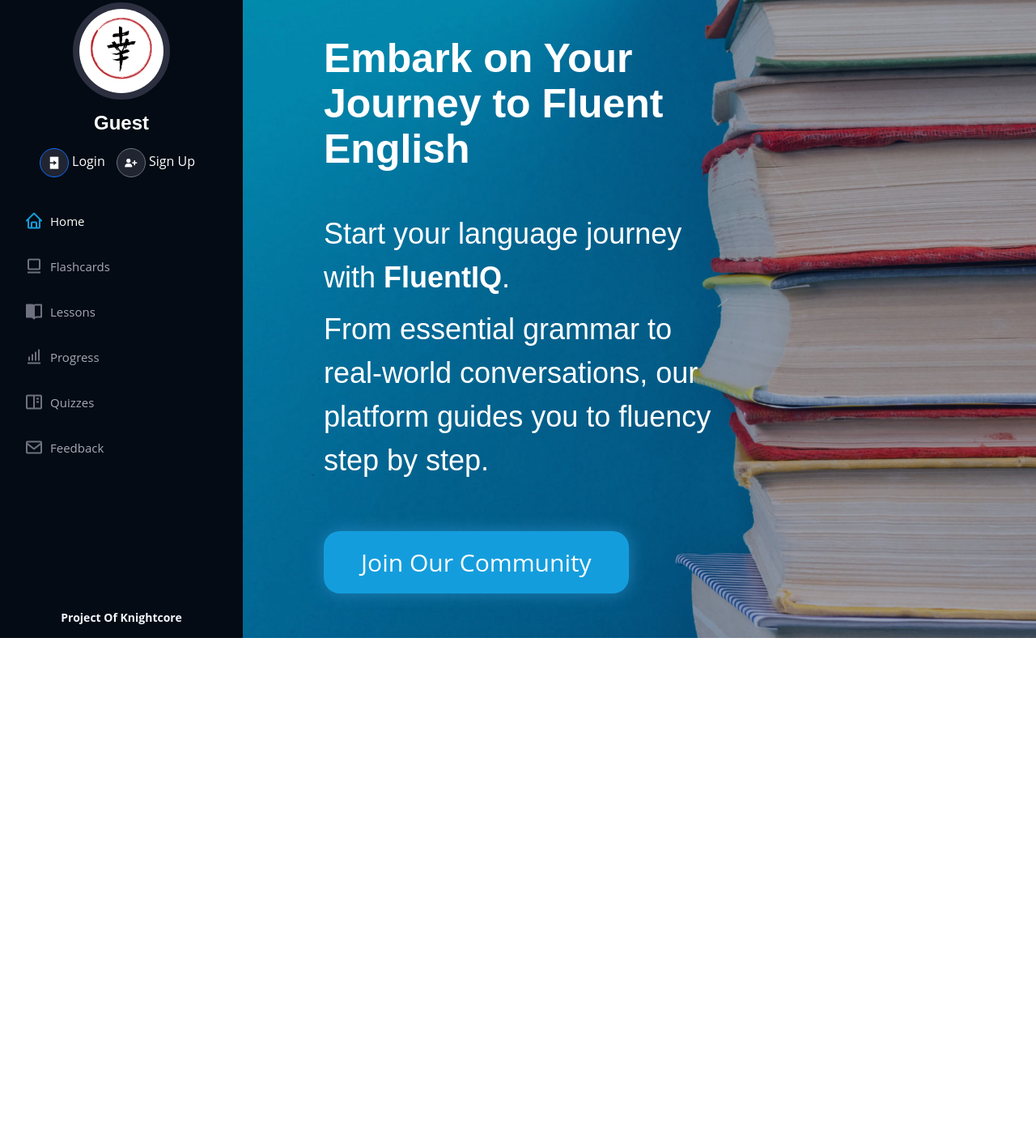
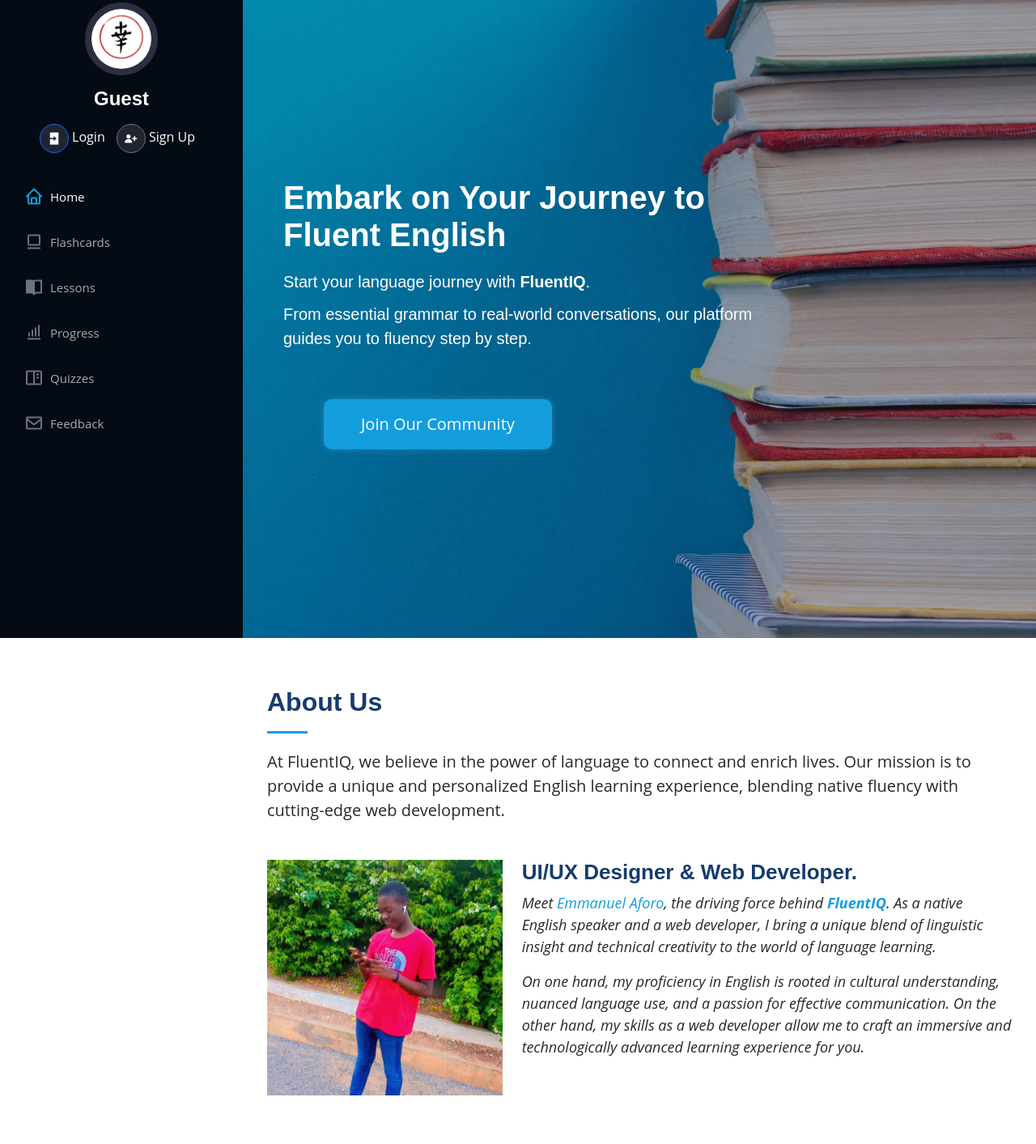
Before and after one commit to Knightcore16/FluentIQ, a plain HTML site: page index.html in a window 1280 px wide. Shown: the part 12-1425 px from the top of the page at 81% size. Before the commit the page ends 800 px from the top, so only its background shows below. Drawn offline with nearby package versions, Linux system fonts and the light colour scheme.

Commit message:
Added About Us and made responsive adjustments

```diff
--- a/css/styles.css
+++ b/css/styles.css
@@ -5,6 +5,7 @@
 body {
     font-family: "Open Sans", sans-serif;
     color: #272829;
+    /* overflow-y: scroll; */
   }
 
   a {
@@ -83,7 +84,7 @@ body {
   #header .profile img {
     margin: 15px auto;
     display: block;
-    width: 120px;
+    width: 90px;
     border: 8px solid #2c2f3f;
   }
 
@@ -270,38 +271,47 @@ body {
 
 }
 
+/* #hero .hero-container .logo{
+  margin-right: 700px;
+}
+#hero .hero-container .logo img{
+  width: 500px;
+} */
+
 .hero-ptext{
-  margin: 0 400px;
+  margin: 0 350px;
 }
 
 #hero h1 {
-  margin: 0 0 50px 0;
-  font-size: 50px;
+  margin: 0 0 20px 0;
+  font-size: 40px;
   font-weight: 700;
-  line-height: 56px;
+  line-height: 46px;
   color: #fff;
 }
 
 #hero p {
   color: #fff;
   margin-bottom: 10px;
-  font-size: 36px;
+  font-size: 20px;
   font-family: "Poppins", sans-serif;
 }
 
 #hero button {
   background-color: #149ddd;
   transition: 0.5s;
-  box-shadow: 0 0 20px #1f82b7;
+  box-shadow: 0 0 10px #1f82b7;
   color: #fff;
   padding: 15px 45px;
-  font-size: 30px;
-  border-radius: 20px;
+  font-size: 20px;
+  border-radius: 10px;
   margin-top: 50px;
   margin-left: 400px;
 }
 
-
+#hero button:hover{
+  background-color: #00b900;
+}
 
 #hero button:hover {
   background-position: right center; /* change the direction of the change here */
@@ -317,18 +327,89 @@ body {
 }
 
 @media (max-width: 768px) {
+  .hero-ptext{
+    margin: 0 50px;
+  }
+
+  #hero button {
+    margin-left: 200px;
+  }
+
   #hero h1 {
     font-size: 28px;
     line-height: 36px;
   }
 
-  #hero h2 {
+  /* #hero h2 {
     font-size: 18px;
     line-height: 24px;
     margin-bottom: 30px;
-  }
+  } */
 }
 
+/*--------------------------------------------------------------
+# About
+--------------------------------------------------------------*/
+#about{
+  padding: 60px 0;
+  margin-left: 300px;
+  overflow: hidden;
+}
+
+.section-title {
+  padding-bottom: 30px;
+}
+
+.section-title h2 {
+  font-size: 32px;
+  font-weight: bold;
+  margin-bottom: 20px;
+  padding-bottom: 20px;
+  position: relative;
+  color: #173b6c;
+}
+
+.section-title h2::after {
+  content: "";
+  position: absolute;
+  display: block;
+  width: 50px;
+  height: 3px;
+  background: #149ddd;
+  bottom: 0;
+  left: 0;
+}
+
+.section-title p{
+  font-size: 20px;
+}
+
+.about .content h3 {
+  font-weight: 700;
+  font-size: 26px;
+  color: #173b6c;
+}
+
+.about .content p{
+  font-size: 18px;
+  font-weight: 500;
+}
+
+/* #about .about-image{
+  width: 250px;
+  height: 10%;
+} */
+
+@media (max-width: 768px){
+#about{
+  margin-left: 0;
+}
+}
+@media (min-width: 768px)and (max-width: 1024px){
+#about{
+  margin-left: 0;
+}
+}
 /*--------------------------------------------------------------
 # Footer
 --------------------------------------------------------------*/
--- a/index.html
+++ b/index.html
@@ -6,6 +6,7 @@
     <title>FluentIQ - Home</title>
     <!-- Bootstrap 5 CSS -->
     <link href="https://cdn.jsdelivr.net/npm/bootstrap@5.3.0/dist/css/bootstrap.min.css" rel="stylesheet">
+
     <link rel="stylesheet" href="css/styles.css">
     <link rel="stylesheet" href="https://cdnjs.cloudflare.com/ajax/libs/bootstrap-icons/1.11.3/font/bootstrap-icons.min.css" integrity="sha512-dPXYcDub/aeb08c63jRq/k6GaKccl256JQy/AnOq7CAnEZ9FzSL9wSbcZkMp4R26vBsMLFYH4kQ67/bbV8XaCQ==" crossorigin="anonymous" referrerpolicy="no-referrer" />
     <link rel="stylesheet" href="https://cdnjs.cloudflare.com/ajax/libs/boxicons/2.1.4/css/boxicons.min.css" integrity="sha512-cn16Qw8mzTBKpu08X0fwhTSv02kK/FojjNLz0bwp2xJ4H+yalwzXKFw/5cLzuBZCxGWIA+95X4skzvo8STNtSg==" crossorigin="anonymous" referrerpolicy="no-referrer" />
@@ -45,19 +46,20 @@
         </ul>
       </nav><!-- .nav-menu -->
 
-      <footer id="footer" class="mt-5 text-center">
+      <!-- <footer id="footer" class="mt-5 text-center">
         <div class="container">
             <div class="copyright">
               <strong>Project Of Knightcore</strong>
             </div>
-    </footer>
+    </footer> -->
 
     </div>
   </header><!-- End Header -->
 
  <!-- ======= Hero Section ======= -->
  <section id="hero" >
-  <div class="hero-container" data-aos="fade-in">
+  <div class="hero-container" data-aos="fade-right">
+    <!-- <div class="logo"><a href="index.html"><img src="img/mainlogo.png" alt=""></a></div> -->
     <div class="hero-ptext">
       <h1>Embark on Your Journey to Fluent English</h1>
       <p>Start your language journey with <strong>FluentIQ</strong>.</p>
@@ -72,13 +74,52 @@
 
 
 
-  <!-- <section class="container mt-4">
-    <h2>About Us</h2>
-    <p>
-        We are committed to helping you achieve English fluency through a variety of interactive and personalized learning resources.
-    </p>
-</section>
+    <!-- ======= About Section ======= -->
+    <section id="about" class="about">
+      <div class="container">
 
+        <div class="section-title">
+          <h2>About Us</h2>
+          <p>At FluentIQ, we believe in the power of language to connect and enrich lives. Our mission is to provide a unique and personalized English learning experience, blending native fluency with cutting-edge web development.</p>
+        </div>
+
+        <div class="row">
+          <div class="col-lg-4 about-image" data-aos="fade-right">
+            <img src="img/emma.jpeg" class="img-fluid" alt="">
+          </div>
+          <div class="col-lg-8 pt-4 pt-lg-0 content" data-aos="fade-left">
+            <h3>UI/UX Designer &amp; Web Developer.</h3>
+            <p class="fst-italic">
+              Meet <span style="color: #149ddd;">Emmanuel Aforo</span>, the driving force behind <strong style="color: #149ddd;">FluentIQ</strong>. As a native English speaker and a web developer, I bring a unique blend of linguistic insight and technical creativity to the world of language learning.
+            </p>
+            <!-- <div class="row">
+              <div class="col-lg-6">
+                <ul>
+                  <li><i class="bi bi-chevron-right"></i> <strong>Birthday:</strong> <span>1 May 1995</span></li>
+                  <li><i class="bi bi-chevron-right"></i> <strong>Website:</strong> <span>www.example.com</span></li>
+                  <li><i class="bi bi-chevron-right"></i> <strong>Phone:</strong> <span>+123 456 7890</span></li>
+                  <li><i class="bi bi-chevron-right"></i> <strong>City:</strong> <span>New York, USA</span></li>
+                </ul>
+              </div>
+              <div class="col-lg-6">
+                <ul>
+                  <li><i class="bi bi-chevron-right"></i> <strong>Age:</strong> <span>30</span></li>
+                  <li><i class="bi bi-chevron-right"></i> <strong>Degree:</strong> <span>Master</span></li>
+                  <li><i class="bi bi-chevron-right"></i> <strong>PhEmailone:</strong> <span>email@example.com</span></li>
+                  <li><i class="bi bi-chevron-right"></i> <strong>Freelance:</strong> <span>Available</span></li>
+                </ul>
+              </div>
+            </div> -->
+            <p class="fst-italic">
+              On one hand, my proficiency in English is rooted in cultural understanding, nuanced language use, and a passion for effective communication. On the other hand, my skills as a web developer allow me to craft an immersive and technologically advanced learning experience for you.
+            </p>
+          </div>
+        </div>
+
+      </div>
+    </section><!-- End About Section -->
+
+<!--
 <section class="container mt-4">
     <h2>How It Works</h2>
     <p>
```
Also changed, not shown: img/emma.jpeg (added), img/logo.png (added), img/mainlogo.png (added).
